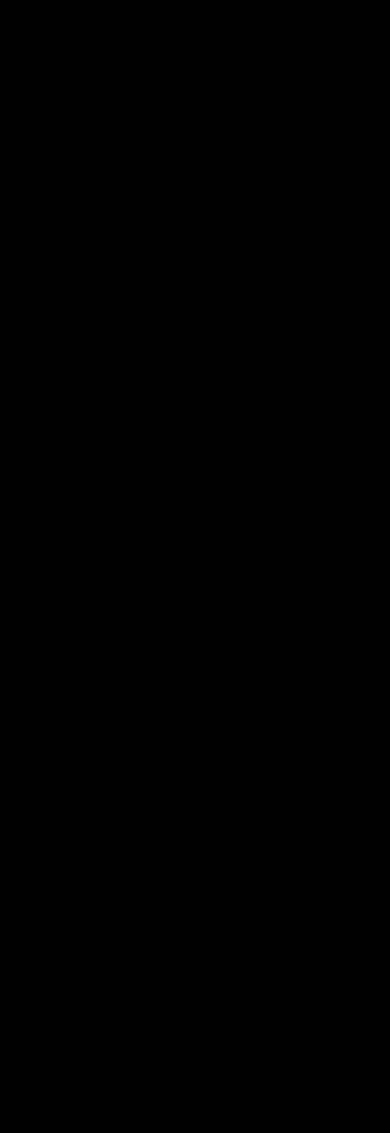
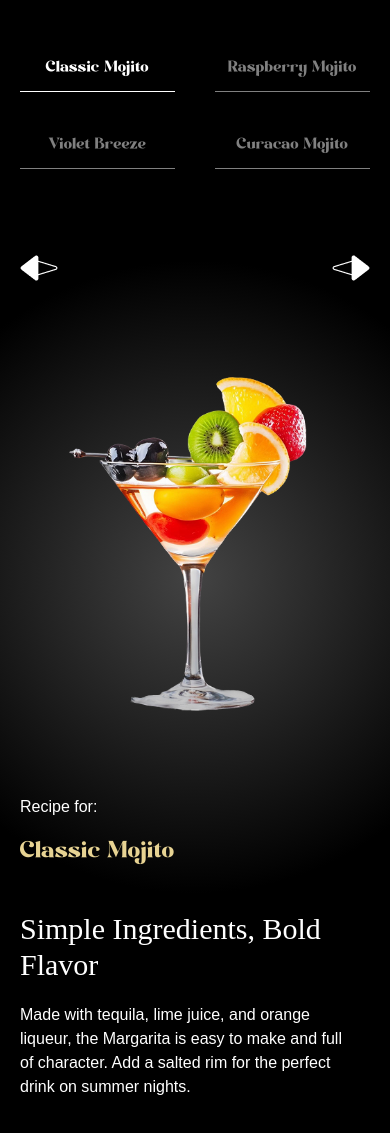
Before and after one commit to Davi-Ribeiro03/gsap-mojito, a React (Vite) app: page / in a window 390 px wide. Shown: the part 5696-6829 px from the top of the page. Before the commit the page ends 5671 px from the top, so only its background shows below. Built offline with nearby package versions, Linux system fonts and the light colour scheme; a web font is replaced by a local one.

Commit message:
implement menu section

```diff
--- a/constants/index.js
+++ b/constants/index.js
@@ -85,4 +85,41 @@ const featureLists = [
  "Expertly shaken & stirred",
 ];
 
-export {navLinks,cocktailLists,mockTailLists,goodLists,featureLists}
+const allCocktails = [
+ {
+	id: 1,
+	name: "Classic Mojito",
+	image: "/images/drink1.png",
+	title: "Simple Ingredients, Bold Flavor",
+	description:
+	 "Made with tequila, lime juice, and orange liqueur, the Margarita is easy to make and full of character. Add a salted rim for the perfect drink on summer nights.",
+ },
+ {
+	id: 2,
+	name: "Raspberry Mojito",
+	image: "/images/drink2.png",
+	title: "A Zesty Classic That Never Fails",
+	description:
+	 "The Margarita is a classic that balances tangy lime, smooth tequila, and a touch of sweetness. Shaken, frozen, or on the rocks—it’s always crisp & refreshing.",
+ },
+ {
+	id: 3,
+	name: "Violet Breeze",
+	image: "/images/drink3.png",
+	title: "Simple Ingredients, Bold Flavor",
+	description:
+	 "Made with tequila, lime juice, and orange liqueur, the Margarita is easy to make and full of character. Add a salted rim for the perfect drink on summer nights.",
+ },
+ {
+	id: 4,
+	name: "Curacao Mojito",
+	image: "/images/drink4.png",
+	title: "Crafted With Care, Poured With Love",
+	description:
+	 "Each cocktail is made with fresh ingredients and a passion for perfecting every pour, whether you're celebrating or simply relaxing.",
+ },
+];
+
+  const qtdOfCocktails = allCocktails.length;
+
+export {navLinks,cocktailLists,mockTailLists,goodLists,featureLists,allCocktails,qtdOfCocktails};
--- a/src/App.jsx
+++ b/src/App.jsx
@@ -6,6 +6,7 @@ import HeroSection from "./components/Hero";
 import Cocktails from "./components/Cocktails";
 import About from "./components/About";
 import Art from "./components/Art";
+import Menu from "./components/Menu";
 
 gsap.registerPlugin(ScrollTrigger, SplitText);
 
@@ -17,6 +18,7 @@ const App = () => {
       <Cocktails />
       <About />
       <Art />
+      <Menu />
     </main>
   );
 };
--- /dev/null
+++ b/src/components/Menu/index.jsx
@@ -0,0 +1,114 @@
+import React, { useRef, useState } from "react";
+import { allCocktails, qtdOfCocktails } from "../../../constants";
+import { useGSAP } from "@gsap/react";
+import { SplitText } from "gsap/all";
+import gsap from "gsap";
+
+const Menu = () => {
+  const contentRef = useRef();
+  const [currentIndex, setCurrentIndex] = useState(0);
+  const currentCocktail = allCocktails[currentIndex];
+  const prevCocktailName = allCocktails[currentIndex - 1]?.name || "";
+  const nextCocktailName = allCocktails[currentIndex + 1]?.name || "";
+
+  useGSAP(() => {
+    gsap.fromTo("#title", { opacity: 0 }, { opacity: 1, duration: 1 });
+    gsap.fromTo(
+      ".cocktail img",
+      { opacity: 0, scale: 0 },
+      { opacity: 1, duration: 1, scale: 1, ease: "power1.inOut" }
+    );
+    gsap.fromTo(
+      ".details h2",
+      { xPercent: 100, opacity: 0 },
+      { xPercent: 0, opacity: 1, duration: 1, ease: "power1.inOut" }
+    );
+    gsap.fromTo(
+      ".details p",
+      { xPercent: 100, opacity: 0 },
+      { xPercent: 0, opacity: 1, duration: 1, ease: "power1.inOut" }
+    );
+  }, [currentIndex]);
+
+  return (
+    <section id="menu" aria-labelledby="menu-heading">
+      <h2 id="menu-heading" className="sr-only">
+        Cocktail Menu
+      </h2>
+
+      <nav className="cocktail-tabs" aria-label="Cocktail Navigation">
+        {allCocktails.map((cocktail, index) => {
+          const isActive = index === currentIndex;
+
+          return (
+            <button
+              key={cocktail.id}
+              className={`${
+                isActive
+                  ? "text-white border-white"
+                  : "text-white/50 border-white/50"
+              }`}
+              onClick={() => setCurrentIndex(index)}
+            >
+              {cocktail.name}
+            </button>
+          );
+        })}
+      </nav>
+
+      <div className="content">
+        <div className="arrows">
+          <button
+            className="text-left"
+            onClick={() => {
+              currentIndex !== 0 && setCurrentIndex((prev) => prev - 1);
+            }}
+          >
+            <span>{prevCocktailName}</span>
+            <img
+              src="/images/right-arrow.png"
+              alt="right-arrow"
+              aria-hidden="true"
+            />
+          </button>
+          <button
+            className="text-left"
+            onClick={() => {
+              currentIndex !== qtdOfCocktails - 1 &&
+                setCurrentIndex((prev) => prev + 1);
+            }}
+          >
+            <span>{nextCocktailName}</span>
+            <img
+              src="/images/left-arrow.png"
+              alt="left-arrow"
+              aria-hidden="true"
+            />
+          </button>
+        </div>
+
+        <div className="cocktail">
+          <img
+            src={currentCocktail.image}
+            alt="cocktail image"
+            className="object-contain"
+          />
+        </div>
+
+        <div className="recipe">
+          <div ref={contentRef} className="info">
+            <p>Recipe for:</p>
+            <p id="title">{currentCocktail.name}</p>
+          </div>
+
+          <div className="details">
+            <h2>{currentCocktail.title}</h2>
+            <p>{currentCocktail.description}</p>
+          </div>
+        </div>
+      </div>
+    </section>
+  );
+};
+
+export default Menu;
--- a/src/index.css
+++ b/src/index.css
@@ -318,13 +318,13 @@ body {
         }
 
         .recipe {
-            @apply flex max-md:flex-col gap-10 md:items-center justify-between w-full lg:absolute bottom-0;
+            @apply flex max-md:flex-col gap-10 md:items-center justify-between w-full lg:absolute bottom-8;
 
             .info {
-                @apply space-y-4 lg:translate-y-20;
+                @apply space-y-4 ;
 
                 #title {
-                    @apply font-modern-negra md:text-6xl text-3xl text-yellow max-w-40;
+                    @apply font-modern-negra md:text-6xl text-3xl text-yellow ;
                 }
             }
 
@@ -332,11 +332,11 @@ body {
                 @apply space-y-5 md:max-w-md text-left;
 
                 h2 {
-                    @apply md:text-5xl text-3xl font-serif;
+                    @apply md:text-3xl text-3xl font-serif;
                 }
 
                 p {
-                    @apply md:text-lg pe-5;
+                    @apply pe-5;
                 }
             }
         }
```
